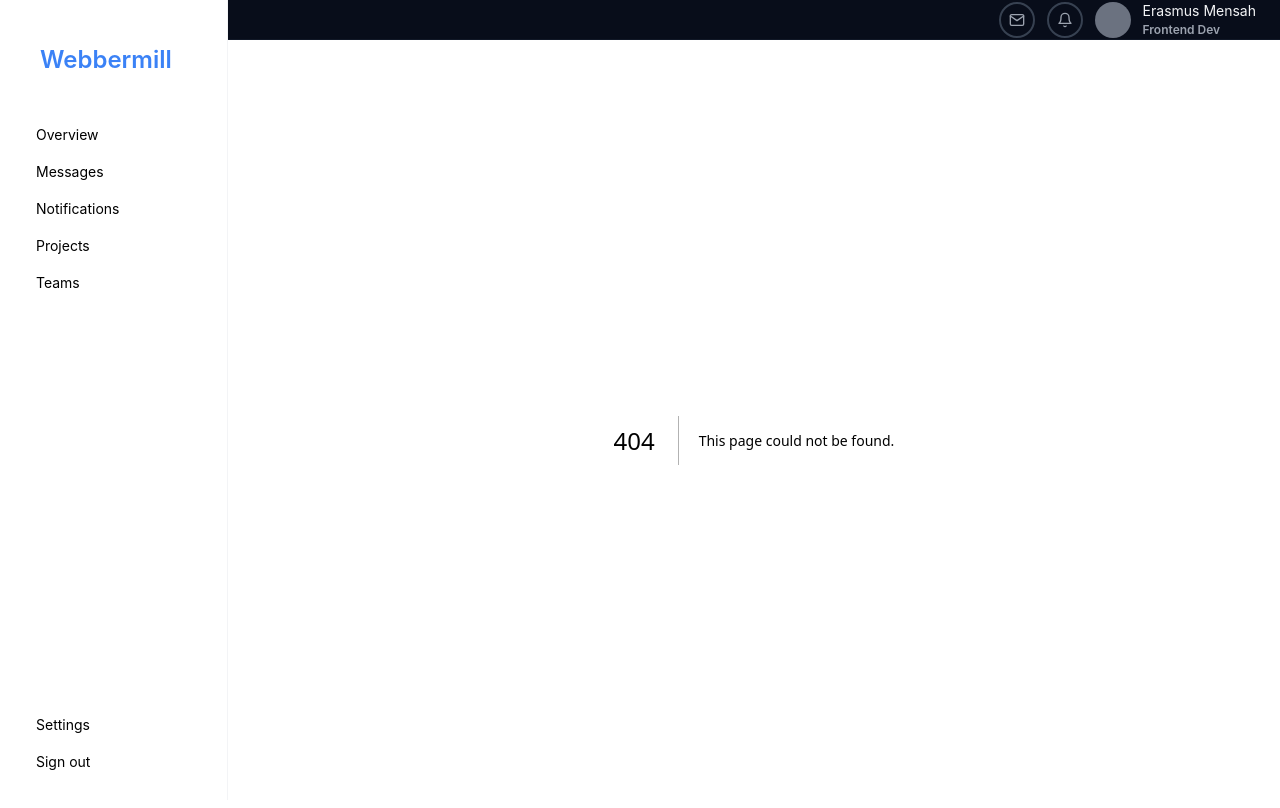
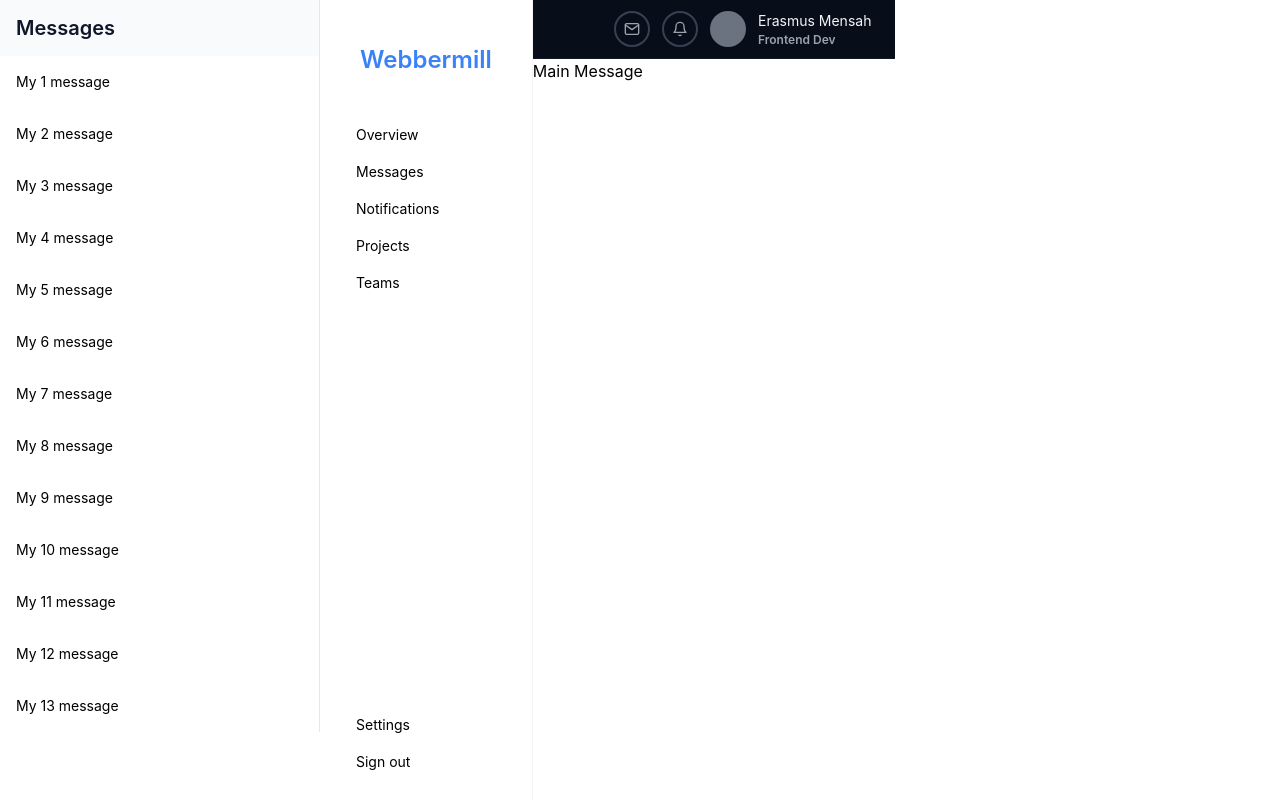
Before and after one commit to Erasmus001/next-dashboard, a Next.js app: page /messages in a window 1280 px wide. Before the commit this address had no page. Shown: the top 808 px of the page. Built offline with nearby package versions, Linux system fonts and the light colour scheme.

Commit message:
minor update

```diff
--- /dev/null
+++ b/components/MessageCard.tsx
@@ -0,0 +1,28 @@
+import Link from 'next/link';
+import React from 'react';
+
+type MessageProp = {
+  data?: Object;
+};
+
+type Message = {
+  id: string | number;
+  msgText: string;
+  sender: string;
+  date: Date | string;
+};
+
+type MessageCardProp = MessageProp & {
+  title: string;
+  message?: Message;
+};
+
+const MessageCard = ({ title, message, data }: MessageCardProp) => {
+  return (
+    <Link href={`/messages/${data}`} className='w-full flex items-start justify-start bg-white p-4 hover:bg-gray-200 ease-linear cursor-pointer'>
+      <h4 className='text-sm'>{title}</h4>
+    </Link>
+  );
+};
+
+export default MessageCard;
--- /dev/null
+++ b/pages/messages/[messageId].tsx
@@ -0,0 +1,9 @@
+import React from 'react';
+
+const MessageDetail = () => {
+  return (
+    <div>MessageDetail</div>
+  );
+};
+
+export default MessageDetail;
--- /dev/null
+++ b/pages/messages/index.tsx
@@ -0,0 +1,45 @@
+import MessageCard from '@/components/MessageCard';
+import React, { ReactElement } from 'react';
+
+const Messages = () => {
+  return (
+    <section className='w-full flex h-[calc(100vh-64px)] items-start justify-start'>
+      {/* <MessagesSidebar /> */}
+      <h3>Main Message</h3>
+    </section>
+  );
+};
+
+Messages.getLayout = (page: ReactElement) => {
+  return (
+    <div className='w-full flex items-start justify-start'>
+      <MessagesSidebar />
+      {page}
+    </div>
+  );
+};
+
+export default Messages;
+
+const MessagesSidebar = () => {
+  const originalArray = [1, 2, 3, 4, 5, 6, 7, 8, 9, 10, 11, 12, 13];
+
+  return (
+    <nav className='w-80 h-full bg-white border-r'>
+      <div className='w-full flex items-center justify-start h-14 bg-gray-50 px-4'>
+        <h3 className='text-xl font-semibold text-slate-900'>Messages</h3>
+      </div>
+      <div className="w-full h-full overflow-y-auto">
+        {
+          originalArray.map((index) => {
+            return (
+              <div key={index}>
+                <MessageCard key={index} data={index} title={`My ${index} message`} />
+              </div>
+            );
+          })
+        }
+      </div>
+    </nav>
+  );
+};
```
